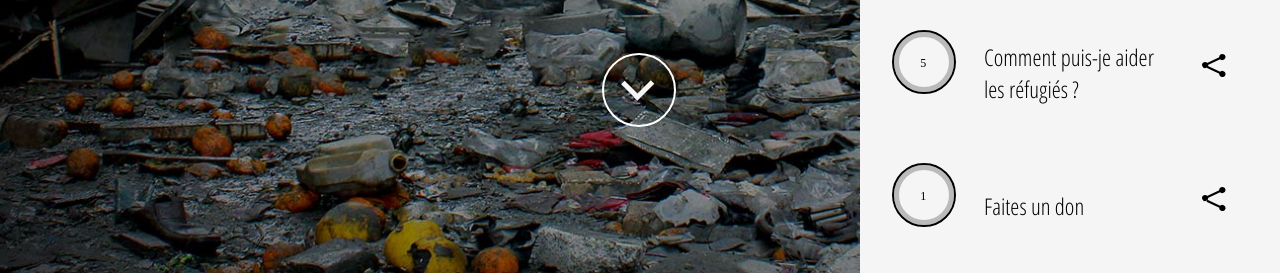
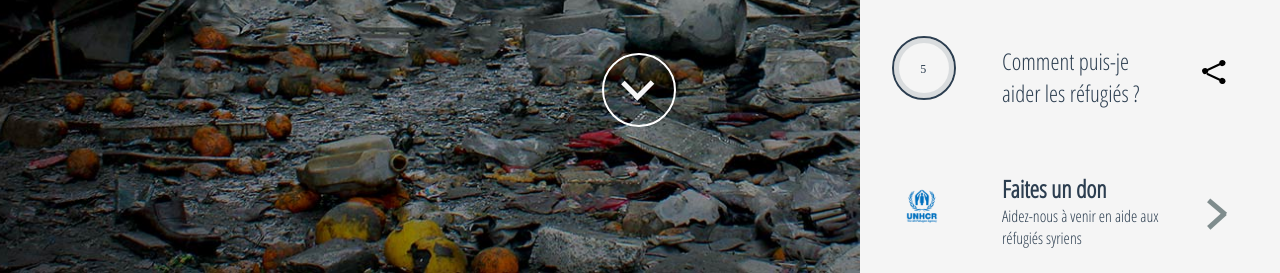
Before and after one commit to Acima2/Syria, a plain HTML site: page index.html in a window 1280 px wide. Shown: the part 527-800 px from the top of the page. Drawn offline with Linux system fonts and the light colour scheme.

Commit message:
slidebar presque finalisée

```diff
--- a/css/style.css
+++ b/css/style.css
@@ -202,7 +202,7 @@ h1 {
 	/*transform: translateX(420px);*/
 	display: table;
 	border-spacing: 30px 0px;
-	border-bottom: 5px black solid;
+	border-bottom: 5px #2c3e50 solid;
 }
 
 .ligne {
@@ -213,6 +213,7 @@ h1 {
 	/*border-bottom: 2px grey solid;*/
 }
 
+/*Le rond pour indiquer le numéro de page*/
 .rond {
 	display: table-cell;
 	width: 20%;
@@ -224,7 +225,7 @@ h1 {
 	height: 60px;
 	background: transparent;
 	border-radius: 50px;
-	border: 2px black solid;
+	border: 2px #2c3e50 solid;
 	margin-top: 18px;
 	margin-left: 3%;
 	cursor: pointer;
@@ -235,26 +236,30 @@ h1 {
 	height: 50px;
 	background: transparent;
 	border-radius: 50px;
-	border: 5px grey solid;
+	border: 5px #bdc3c7 solid;
 	opacity: 0.5;
 	cursor: pointer;
 }
 
 .chiffre {
-	color: black;
+	color: #2c3e50;
 	margin-top: -60%;
 	margin-left: 44%;
 	font-size: 12px;
 }
 
+/*texte*/
 .quoi {
 	font-size: 23px;
+	color: #2c3e50;
 	width: 300px;
 	display: table-cell;
 	vertical-align: middle;
+	padding-left: 5%;
 	font-family: 'Open Sans Condensed', sans-serif;
 }
 
+/*La fourche des réseaux sociaux*/
 .triolet {
 	background-color: transparent;
 	width: 60px;
@@ -317,3 +322,59 @@ h1 {
     margin-right: 0%;
     margin-top: -10%;
 }
+
+/*Pour le 6ème ligne qui est différente*/
+.donnation {
+	color: #2c3e50;
+	width: 300px;
+	display: table-cell;
+	vertical-align: middle;
+	padding-left: 5%;
+	font-family: 'Open Sans Condensed', sans-serif;
+}
+
+.don {
+	font-size: 24px;
+	padding: 0px;
+}
+.aide {
+	padding: 0px;
+	margin-top: -15%;
+}
+
+.flecheSuivant {
+	background-color: transparent;
+	width: 60px;
+	height: 80%;
+	border: 0px;
+	margin-top: 7px;
+	cursor: pointer;
+	vertical-align: middle;
+	margin-top: 35%;
+}
+
+.droite1 {
+	width: 22px;
+	height: 5%;
+	background-color: #7f8c8d;
+	transform: rotate(40deg);
+	margin-bottom: 18%;
+	margin-left: 20%;
+}
+
+.droite2 {
+	width: 22px;
+	height: 5%;
+	background-color: #7f8c8d;
+	margin-left: 20%;
+	transform: rotate(-42deg);
+}
+
+.logoBleu {
+	display: table-cell;
+	width: 20%;
+	background-image: url('../img/logoBleu.png');
+	background-position: center;
+	background-repeat: no-repeat;
+	background-size: contain;
+}
--- a/index.html
+++ b/index.html
@@ -5,10 +5,8 @@
 	<meta charset="utf-8">
 	<link rel="stylesheet" type="text/css" href="css/style.css">
 	<link href="https://fonts.googleapis.com/css?family=Open+Sans+Condensed:300" rel="stylesheet">
+</head>
 
-
-
-</head>
 <body>
 	<div class="container">
 
@@ -119,22 +117,18 @@
 			</div>
 	<!-- Ligne6 -->
 			<div class="ligne">
-				<div class="rond">
-					<div class="rond1">
-						<div class="rond2">
-						</div>
-						<p class="chiffre">1</p>
-					</div>
+				<div class="logoBleu">
 				</div>
-				<div class="quoi">
-					<p>Faites un don</p>
+				<div class="donnation">
+					<h3 class="don">Faites un don</h3>
+					<p class="aide">Aidez-nous à venir en aide aux réfugiés syriens</p>
 				</div>
-				<button class="triolet">
-					<div class="triolet1"></div>
-					<div class="triolet2"></div>
+				<button class="flecheSuivant">
+					<div class="droite1"></div>
+					<div class="droite2"></div>
 				</button>
 			</div>
-		</element>
+		</element> <!-- Fin de slidebar -->
 
 <!-- Grand titre -->
 		<h1>A quoi ressemblait la<br>Syrie avant la guerre ?
```
Also changed, not shown: img/logoBleu.png (added).
